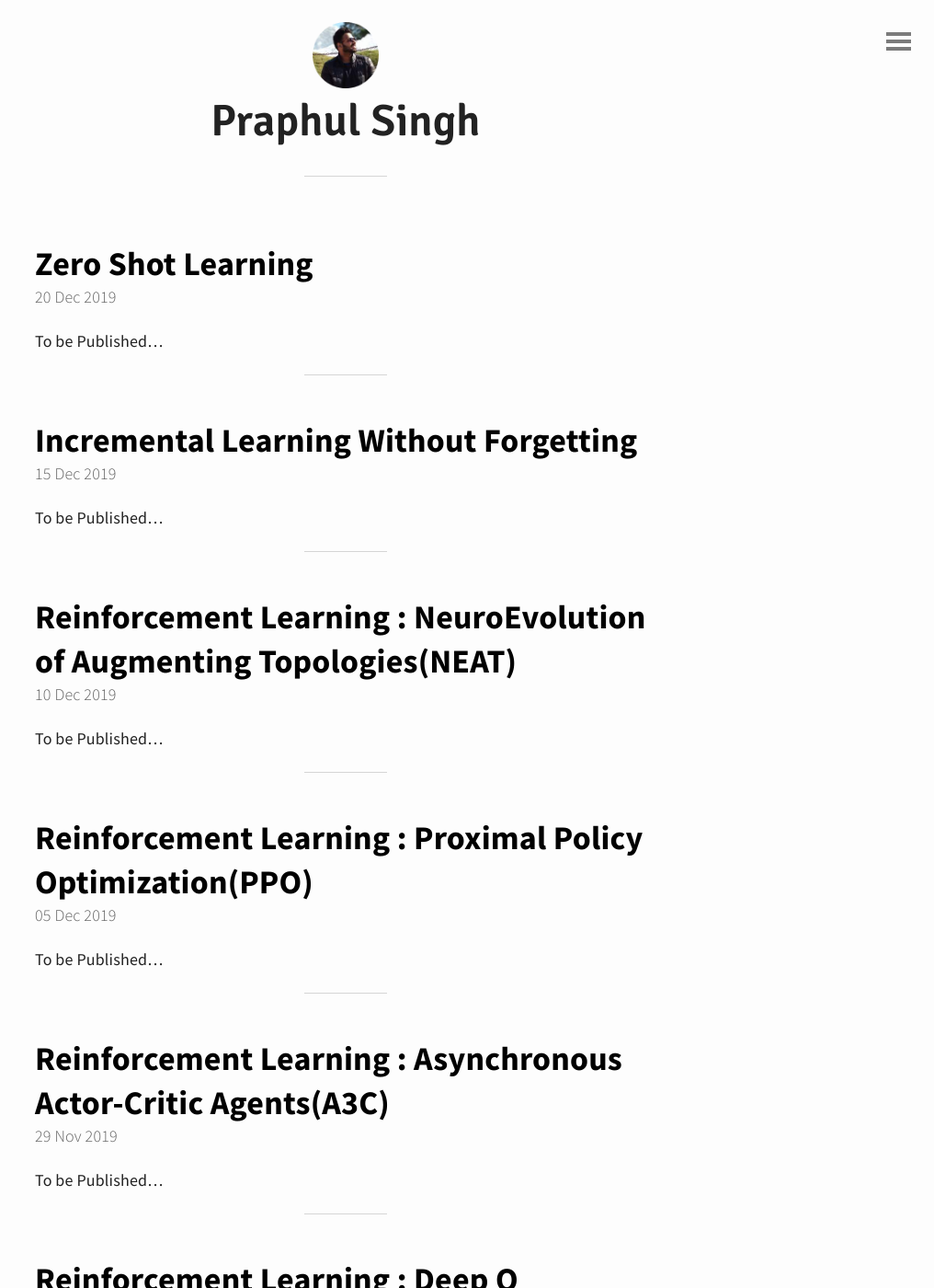
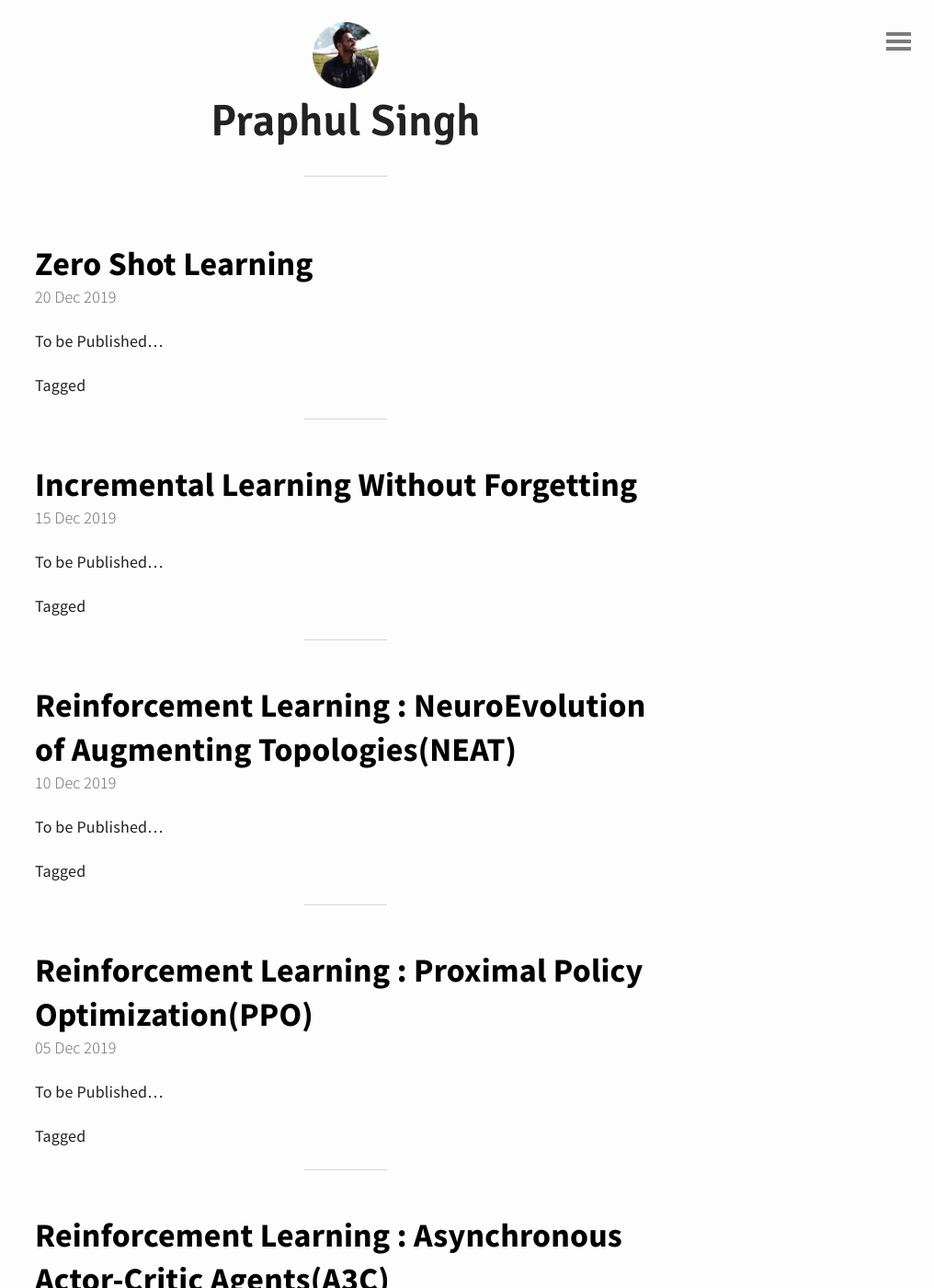
Before and after one commit to spraphul/blog, a Jekyll site: the page built from index.html, in a window 1280 px wide and 1400 px high. Shown: the whole window at 92% size, without its empty margins (264-1280 px from the left). Built offline with Jekyll 4.4.1, drawn with Linux system fonts in a browser that asks for light colours; the list of posts is cut into pages by our own code; some of the changed text lies outside the part shown.

Commit message:
Update index.html

```diff
--- a/index.html
+++ b/index.html
@@ -10,6 +10,12 @@
 	  	<h2><a href="{% if site.baseurl == "/" %}{{ post.url }}{% else %}{{ post.url | prepend: site.baseurl }}{% endif %}">{{ post.title }}</a></h2>
 	  	<time datetime="{{ post.date | date_to_xmlschema }}" class="by-line">{{ post.date | date_to_string }}</time>
 	  	<p>{{ post.content | strip_html | truncatewords:50 }}</p>
+		<p>
+			Tagged
+			{% for tag in page.tags %}
+			<a class="post" href="/tag/{{tag}}">#{{tag}}</a>{% unless forloop.last %}, {% endunless %}
+			{% endfor %}
+	       </p>
 	  </li>
 
     {% endfor %}
```
